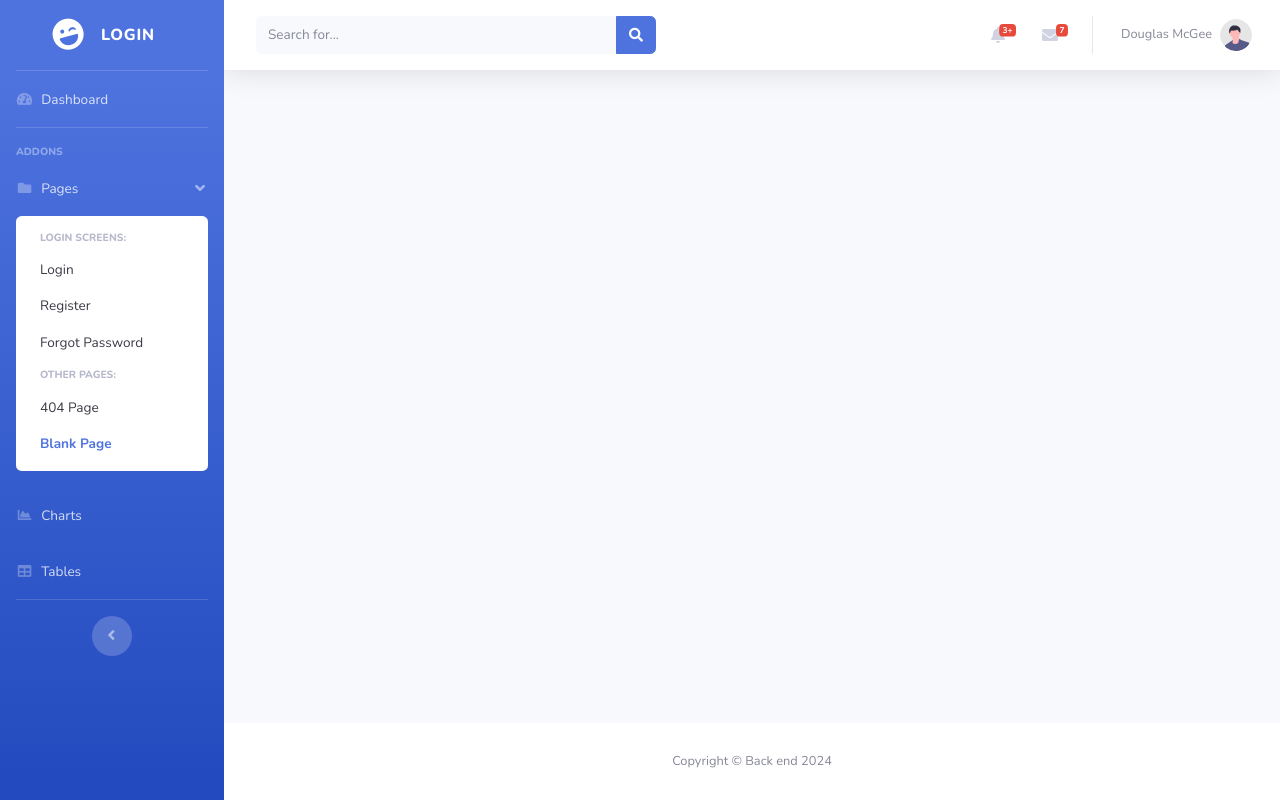
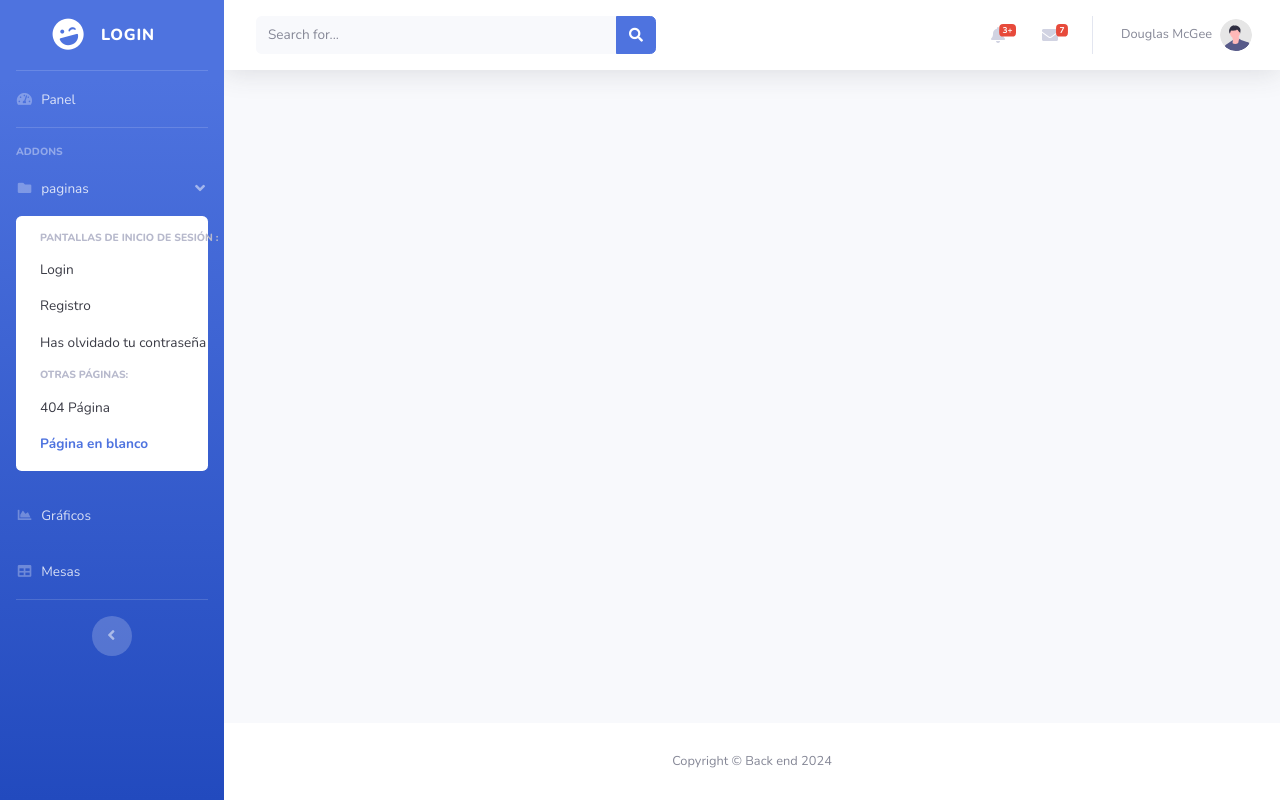
Before and after one commit to Willian10-10/InventarioVeterinariaJ-J, a Django app: template templates/index.html in a window 1280 px wide, after a click on "paginas". Run offline with Django 5.2, Linux system fonts and the light colour scheme; the template is opened without the code that fills it, so the values that code supplies are empty; some libraries are stand-ins or nearby versions.

Commit message:
traduccion de pagina

```diff
--- a/templates/base/base.html
+++ b/templates/base/base.html
@@ -1,5 +1,5 @@
 <!DOCTYPE html>
-<html lang="en">
+<html lang="es">
 {% load static %}
 <head>
 
@@ -81,12 +81,13 @@
                     <span aria-hidden="true">×</span>
                 </button>
             </div>
-            <div class="modal-body">Select "Logout" below if you are ready to end your current session.</div>
+            <div class="modal-body">Seleccione "Cerrar sesión" a continuación si está listo para finalizar su sesión actual.</div>
             <div class="modal-footer">
-                <button class="btn btn-secondary" type="button" data-dismiss="modal">Cancel</button>
+                <button class="btn btn-secondary" type="button" data-dismiss="modal">Cancelar</button>
                 <form action="{% url 'logout' %}" method="post">
                     {% csrf_token %}
-                    <button type="submit" class="btn btn-danger">Log out</button>
+                    <button type="submit" class="btn btn-danger">Finalizar la sesión
+                    </button>
                 </form>
             </div>
         </div>
--- a/templates/base/sidebar.html
+++ b/templates/base/sidebar.html
@@ -16,7 +16,7 @@
     <li class="nav-item">
         <a class="nav-link" href="{% url 'home' %}">
             <i class="fas fa-fw fa-tachometer-alt"></i>
-            <span>Dashboard</span></a>
+            <span>Panel</span></a>
     </li>
 
     {% if user.is_superuser %}
@@ -34,7 +34,7 @@
             <a class="nav-link collapsed" href="#" data-toggle="collapse" data-target="#collapseTwo"
                aria-expanded="true" aria-controls="collapseTwo">
                 <i class="fas fa-fw fa-cog"></i>
-                <span>Components</span>
+                <span>Componentes</span>
             </a>
             <div id="collapseTwo" class="collapse" aria-labelledby="headingTwo" data-parent="#accordionSidebar">
                 <div class="bg-white py-2 collapse-inner rounded">
@@ -50,12 +50,12 @@
             <a class="nav-link collapsed" href="#" data-toggle="collapse" data-target="#collapseUtilities"
                aria-expanded="true" aria-controls="collapseUtilities">
                 <i class="fas fa-fw fa-wrench"></i>
-                <span>Utilities</span>
+                <span>Utilidades</span>
             </a>
             <div id="collapseUtilities" class="collapse" aria-labelledby="headingUtilities"
                  data-parent="#accordionSidebar">
                 <div class="bg-white py-2 collapse-inner rounded">
-                    <h6 class="collapse-header">Custom Utilities:</h6>
+                    <h6 class="collapse-header">Utilidades personalizadas:</h6>
                     <a class="collapse-item" href="utilities-color.html">Colors</a>
                     <a class="collapse-item" href="utilities-border.html">Borders</a>
                     <a class="collapse-item" href="utilities-animation.html">Animations</a>
@@ -77,19 +77,22 @@
         <a class="nav-link" href="#" data-toggle="collapse" data-target="#collapsePages" aria-expanded="true"
            aria-controls="collapsePages">
             <i class="fas fa-fw fa-folder"></i>
-            <span>Pages</span>
+            <span>paginas</span>
         </a>
         <div id="collapsePages" class="collapse" aria-labelledby="headingPages"
              data-parent="#accordionSidebar">
             <div class="bg-white py-2 collapse-inner rounded">
-                <h6 class="collapse-header">Login Screens:</h6>
+                <h6 class="collapse-header">Pantallas de inicio de sesión
+                    :</h6>
                 <a class="collapse-item" href="login.html">Login</a>
-                <a class="collapse-item" href="register.html">Register</a>
-                <a class="collapse-item" href="forgot-password.html">Forgot Password</a>
+                <a class="collapse-item" href="register.html">Registro</a>
+                <a class="collapse-item" href="forgot-password.html">
+                    Has olvidado tu contraseña</a>
                 <div class="collapse-divider"></div>
-                <h6 class="collapse-header">Other Pages:</h6>
-                <a class="collapse-item" href="404.html">404 Page</a>
-                <a class="collapse-item active" href="blank.html">Blank Page</a>
+                <h6 class="collapse-header">Otras páginas:</h6>
+                <a class="collapse-item" href="404.html">404 Página</a>
+                <a class="collapse-item active" href="blank.html">Página en blanco
+                </a>
             </div>
         </div>
     </li>
@@ -98,14 +101,14 @@
     <li class="nav-item">
         <a class="nav-link" href="charts.html">
             <i class="fas fa-fw fa-chart-area"></i>
-            <span>Charts</span></a>
+            <span>Gráficos</span></a>
     </li>
 
     <!-- Nav Item - Tables -->
     <li class="nav-item">
         <a class="nav-link" href="tables.html">
             <i class="fas fa-fw fa-table"></i>
-            <span>Tables</span></a>
+            <span>Mesas</span></a>
     </li>
 
     <!-- Divider -->
--- a/templates/base/topbar.html
+++ b/templates/base/topbar.html
@@ -121,8 +121,8 @@
                         <div class="status-indicator bg-success"></div>
                     </div>
                     <div class="font-weight-bold">
-                        <div class="text-truncate">Hi there! I am wondering if you can help me with a
-                            problem I've been having.
+                        <div class="text-truncate">¡Hola! Me pregunto si me pueden ayudar con un
+                            problema que he estado teniendo.
                         </div>
                         <div class="small text-gray-500">Emily Fowler · 58m</div>
                     </div>
@@ -134,8 +134,8 @@
                         <div class="status-indicator"></div>
                     </div>
                     <div>
-                        <div class="text-truncate">I have the photos that you ordered last month, how
-                            would you like them sent to you?
+                        <div class="text-truncate">Tengo las fotos que ordenaste el mes pasado, ¿cómo?
+                            ¿Quieres que te los envíen?
                         </div>
                         <div class="small text-gray-500">Jae Chun · 1d</div>
                     </div>
@@ -147,8 +147,8 @@
                         <div class="status-indicator bg-warning"></div>
                     </div>
                     <div>
-                        <div class="text-truncate">Last month's report looks great, I am very happy with
-                            the progress so far, keep up the good work!
+                        <div class="text-truncate">El informe del mes pasado parece fantástico, estoy muy contento con
+                            El progreso hasta ahora, ¡sigan con el buen trabajo!
                         </div>
                         <div class="small text-gray-500">Morgan Alvarez · 2d</div>
                     </div>
@@ -160,8 +160,8 @@
                         <div class="status-indicator bg-success"></div>
                     </div>
                     <div>
-                        <div class="text-truncate">Am I a good boy? The reason I ask is because someone
-                            told me that people say this to all dogs, even if they aren't good...
+                        <div class="text-truncate">¿Soy un buen chico? La razón por la que pregunto es porque alguien
+                            Me dijo que la gente le dice esto a todos los perros, incluso si no son buenos...
                         </div>
                         <div class="small text-gray-500">Chicken the Dog · 2w</div>
                     </div>
@@ -185,20 +185,22 @@
                  aria-labelledby="userDropdown">
                 <a class="dropdown-item" href="#">
                     <i class="fas fa-user fa-sm fa-fw mr-2 text-gray-400"></i>
-                    Profile
+                    Perfil
                 </a>
                 <a class="dropdown-item" href="#">
                     <i class="fas fa-cogs fa-sm fa-fw mr-2 text-gray-400"></i>
-                    Settings
+                    Ajustes
                 </a>
                 <a class="dropdown-item" href="#">
                     <i class="fas fa-list fa-sm fa-fw mr-2 text-gray-400"></i>
-                    Activity Log
+                    Registro de actividad
+
                 </a>
                 <div class="dropdown-divider"></div>
                 <a class="dropdown-item" href="#" data-toggle="modal" data-target="#logoutModal">
                     <i class="fas fa-sign-out-alt fa-sm fa-fw mr-2 text-gray-400"></i>
-                    Logout
+                    Cerrar sesión
+
                 </a>
             </div>
         </li>
```
